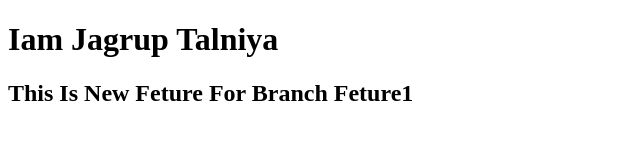
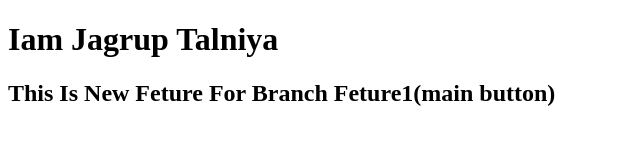
Before and after one commit to jagumegh/git-demo, a plain HTML site: page index.html in a window 1280 px wide. Shown: the whole page, without its empty margins (0-640 px from the left). Drawn offline with Linux system fonts and the light colour scheme.

```diff
--- a/index.html
+++ b/index.html
@@ -7,6 +7,6 @@
 </head>
 <body>
     <h1>Iam Jagrup Talniya</h1>
-    <h2>This Is New Feture For Branch Feture1</h2>
+    <h2>This Is New Feture For Branch Feture1(main button)</h2>
 </body>
 </html>
```
